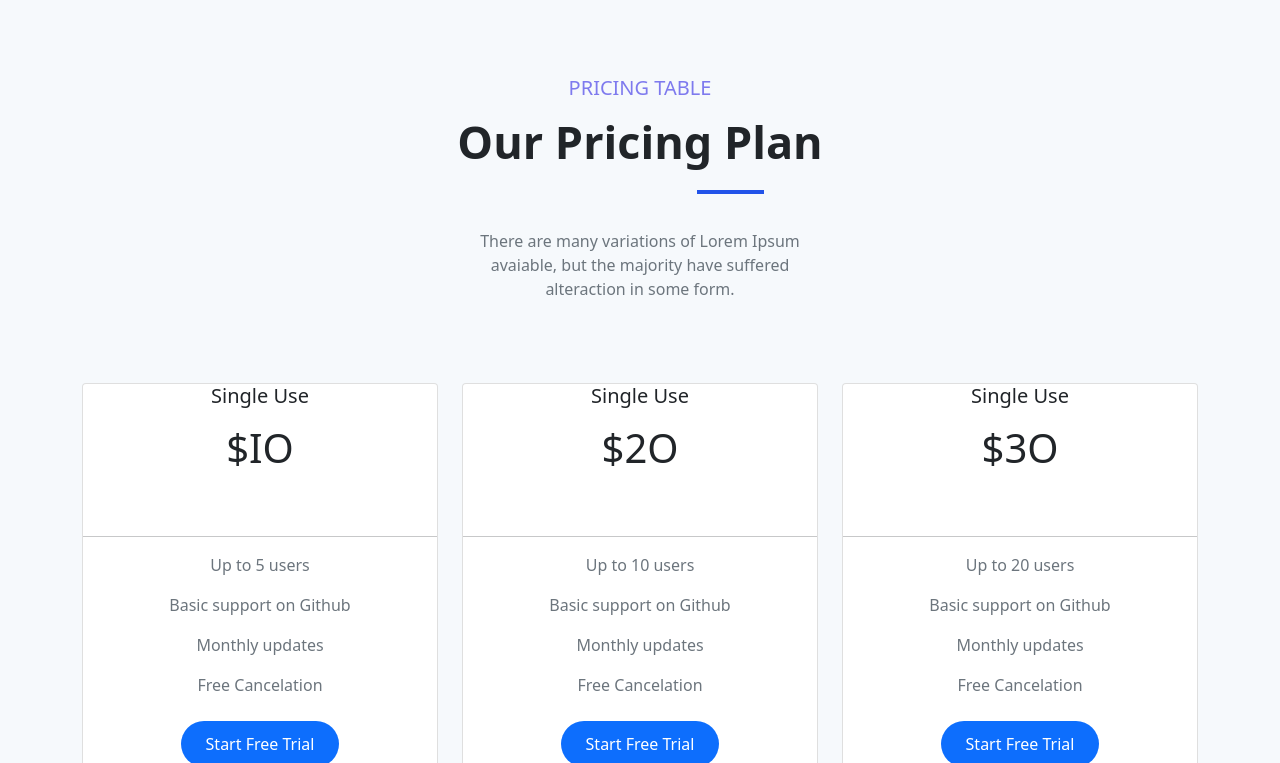
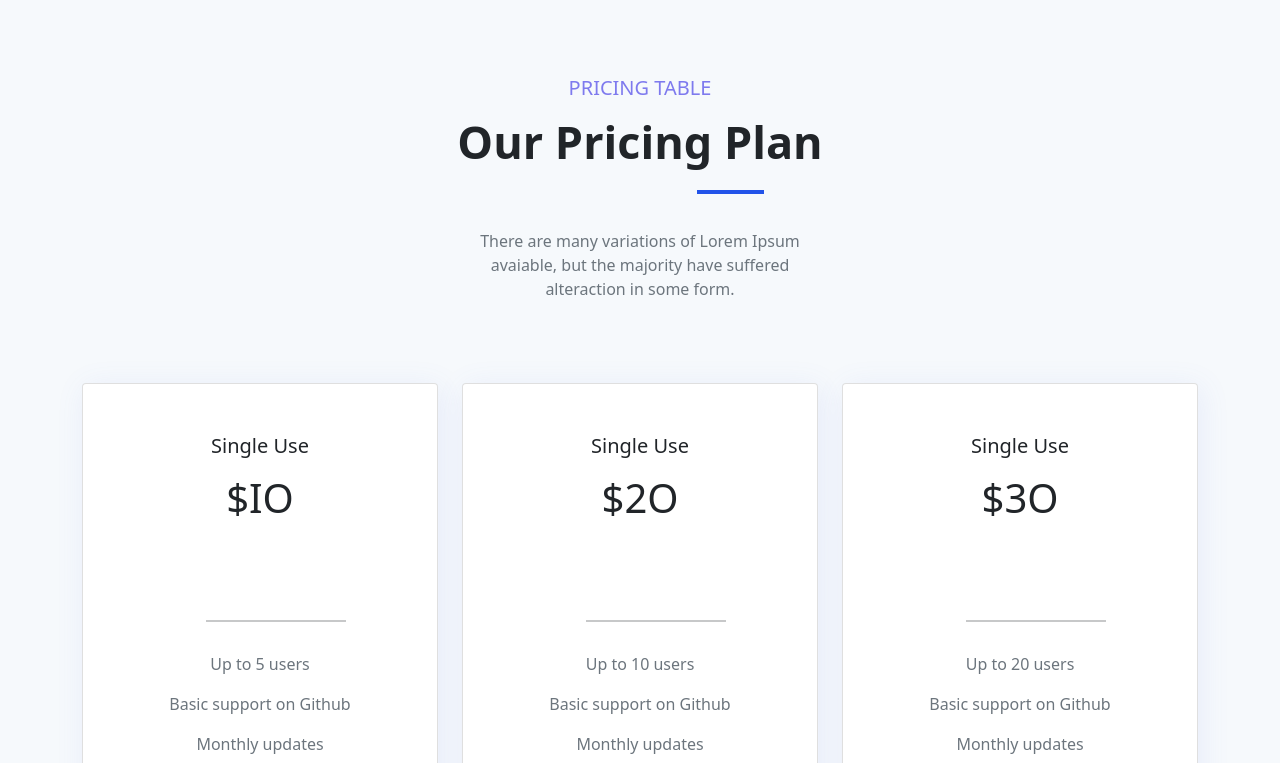
Before and after one commit to aminulislam37/Template-Assignments-Class-25, a plain HTML site: page index.html in a window 1280 px wide. Shown: the part 2037-2800 px from the top of the page. Drawn offline with nearby package versions, Linux system fonts and the light colour scheme.

Commit message:
Update index.html

```diff
--- a/index.html
+++ b/index.html
@@ -50,7 +50,7 @@
                     <a class="nav-link" href="#">Contact</a>
                   </li>
                 </ul>
-                  <button class="btn text-primary rounded-pill px-4 py-2 border-0 bg-white button-1" type="submit">Get It Now</button>
+                  <button class="btn text-primary rounded-pill px-4 py-2 border-0 bg-white button-0" type="submit">Get It Now</button>
               </div>
             </div>
           </nav>
@@ -162,7 +162,7 @@
         </div>
          <div class="row py-4">
            <div class="col-lg-4">
-            <div class="card text-center">
+            <div class="card card-1 text-center">
               <h5 class="mb-3">Single Use</h5>
               <h1>$IO</h1>
               <p class="text-white">per month</p>
@@ -177,7 +177,7 @@
             </div>
            </div>
            <div class="col-lg-4">
-            <div class="card text-center">
+            <div class="card card-1 text-center">
               <h5 class="mb-3">Single Use</h5>
               <h1>$2O</h1>
               <p class="text-white">per month</p>
@@ -192,7 +192,7 @@
             </div>
            </div>
            <div class="col-lg-4">
-            <div class="card text-center">
+            <div class="card card-1 text-center">
               <h5 class="mb-3">Single Use</h5>
               <h1>$3O</h1>
               <p class="text-white">per month</p>
```
